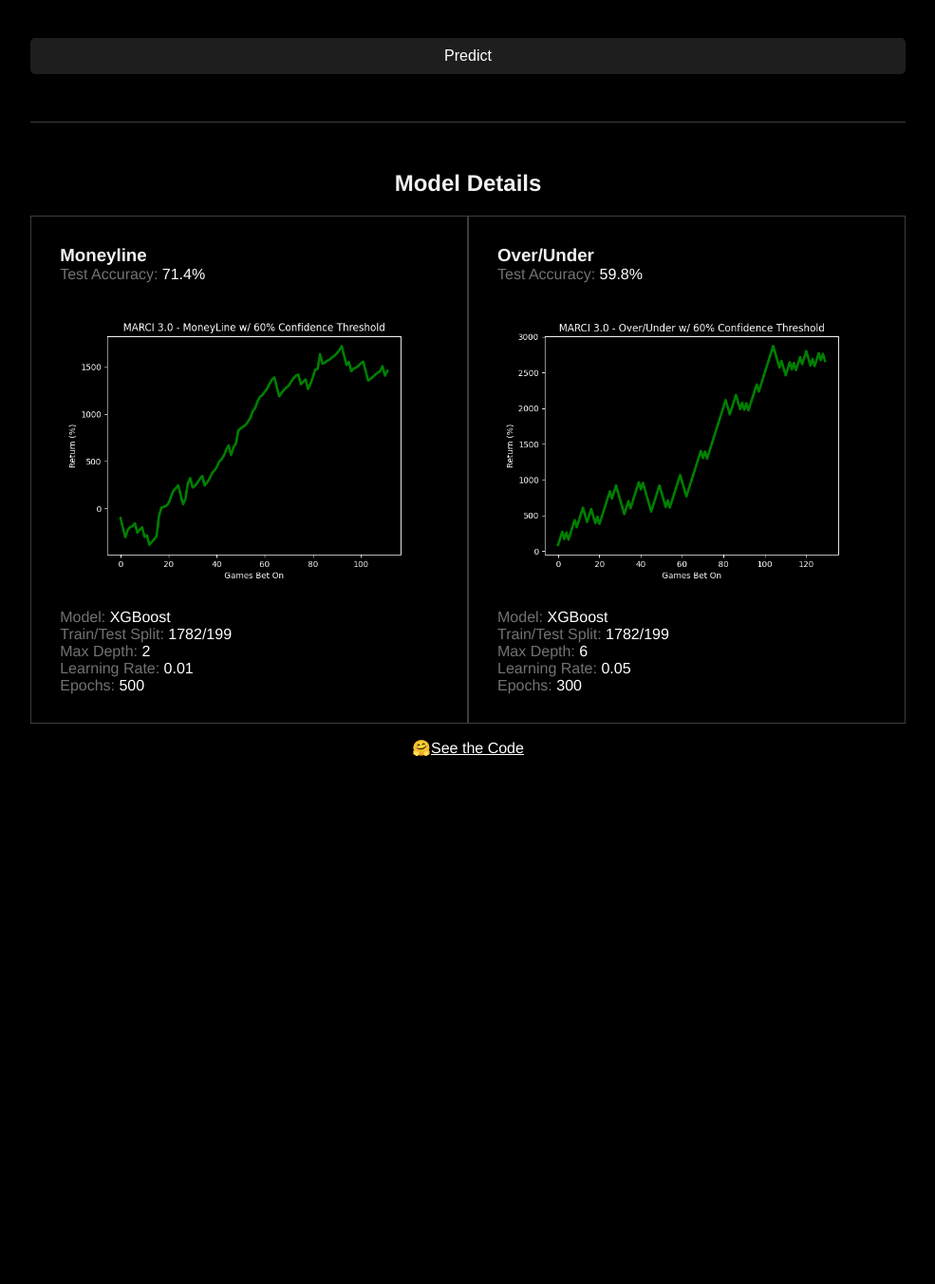
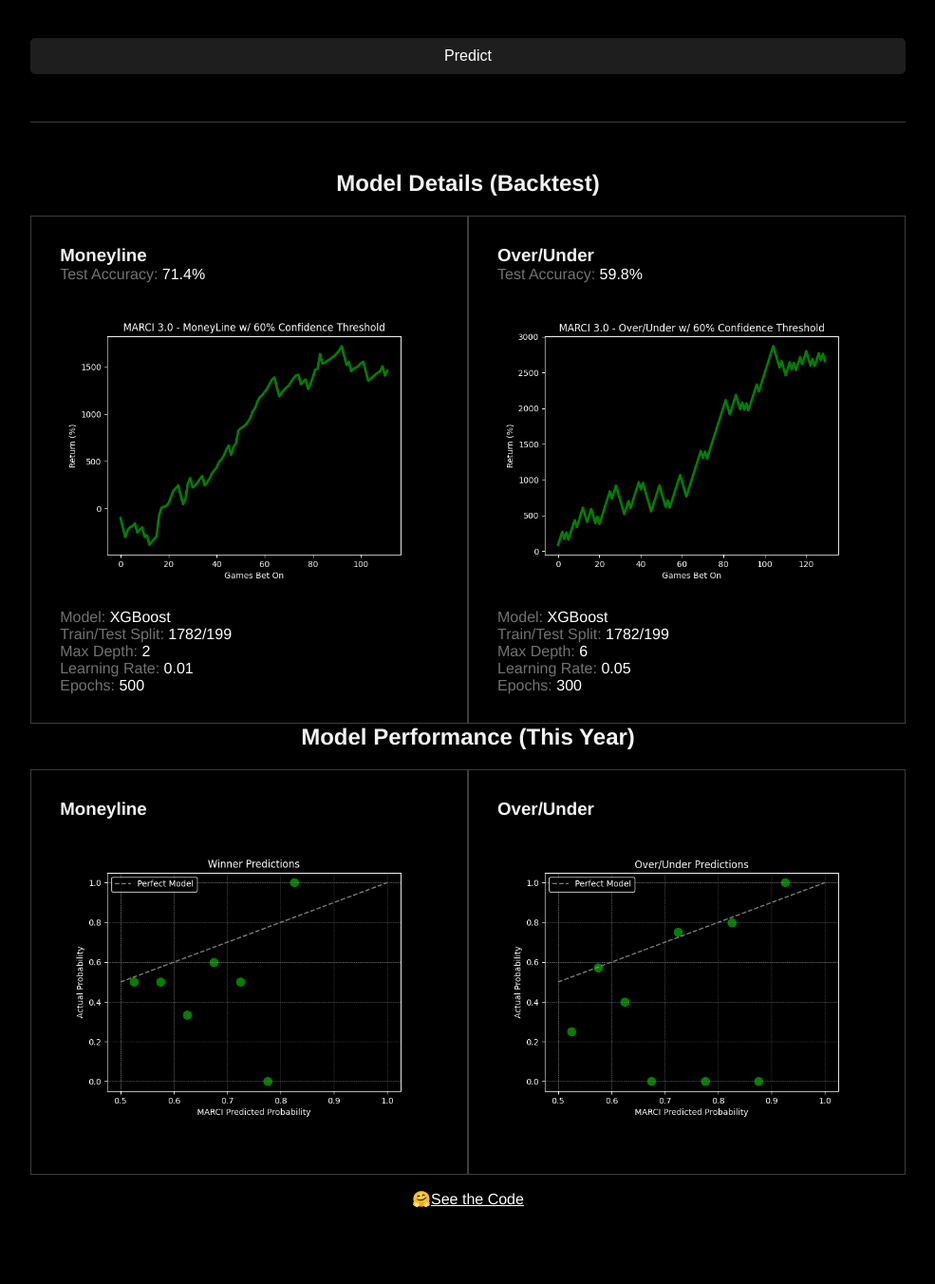
Before and after one commit to brayden1moore/marci, a Flask app: template Templates/index.html in a window 1280 px wide. Shown: the part 360-1712 px from the top of the page at 95% size, without its empty margins (147-1132 px from the left). Before the commit the page ends 1156 px from the top, so only its background shows below. Run offline with Flask 2, Linux system fonts and the light colour scheme; the template is opened without the code that fills it, so the values that code supplies are empty; parts of the project's set-up code (start-up, migrations or seed data) failed here and were passed over.

Commit message:
Add charts

```diff
--- a/Templates/index.html
+++ b/Templates/index.html
@@ -252,7 +252,7 @@
         font-weight: bold;
     }
 
-    #modelDetails {
+    .modelDetails {
         width: 80%;
         display: inline-block;
     }
@@ -344,8 +344,8 @@
 
     <hr class="divider">
 
-    <div id="modelDetails">
-        <h2>Model Details</h2>
+    <div class="modelDetails">
+        <h2>Model Details (Backtest)</h2>
         <div class="section-container">
             <div class="section">
                 <h3>Moneyline</h3>
@@ -373,6 +373,24 @@
                         <span class="label">Learning Rate:</span> 0.05<br>
                         <span class="label">Epochs:</span> 300
                     </div>
+                </div>
+            </div>
+        </div>
+    </div>
+
+    <div class="modelDetails">
+        <h2>Model Performance (This Year)</h2>
+        <div class="section-container">
+            <div class="section">
+                <h3>Moneyline</h3>
+                <div class="content">
+                    <img src="/Static/Winner_Predictions_dark.png" alt="Moneyline Accuracy">
+                </div>
+            </div>
+            <div class="section">
+                <h3>Over/Under</h3>
+                <div class="content">
+                    <img src="/Static/Over_Under_Predictions_dark.png" alt="Over/Under Model">
                 </div>
             </div>
         </div>
```
Also changed, not shown: Static/Over_Under_Predictions_dark.png (added), Static/Winner_Predictions_dark.png (added).
